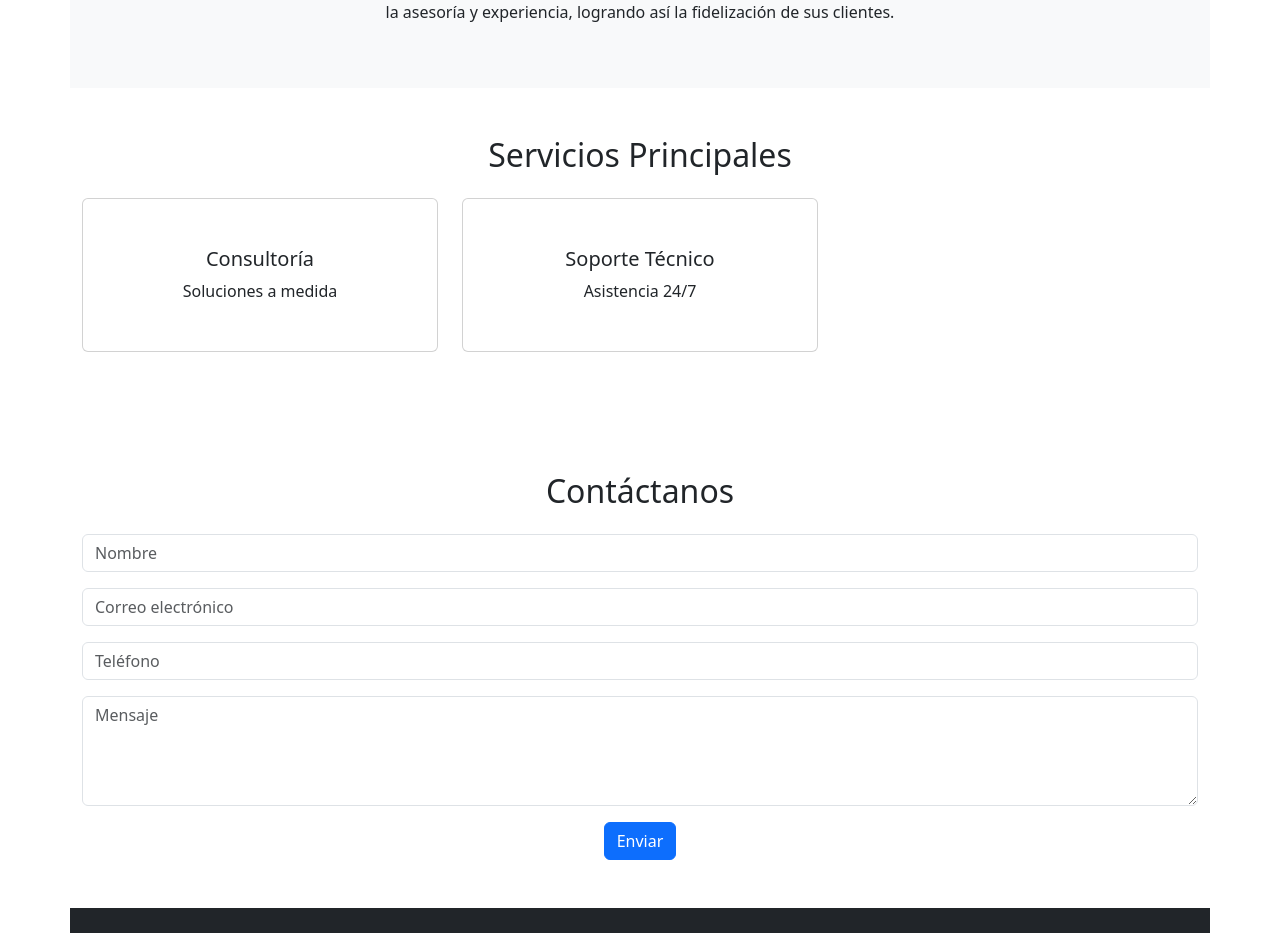
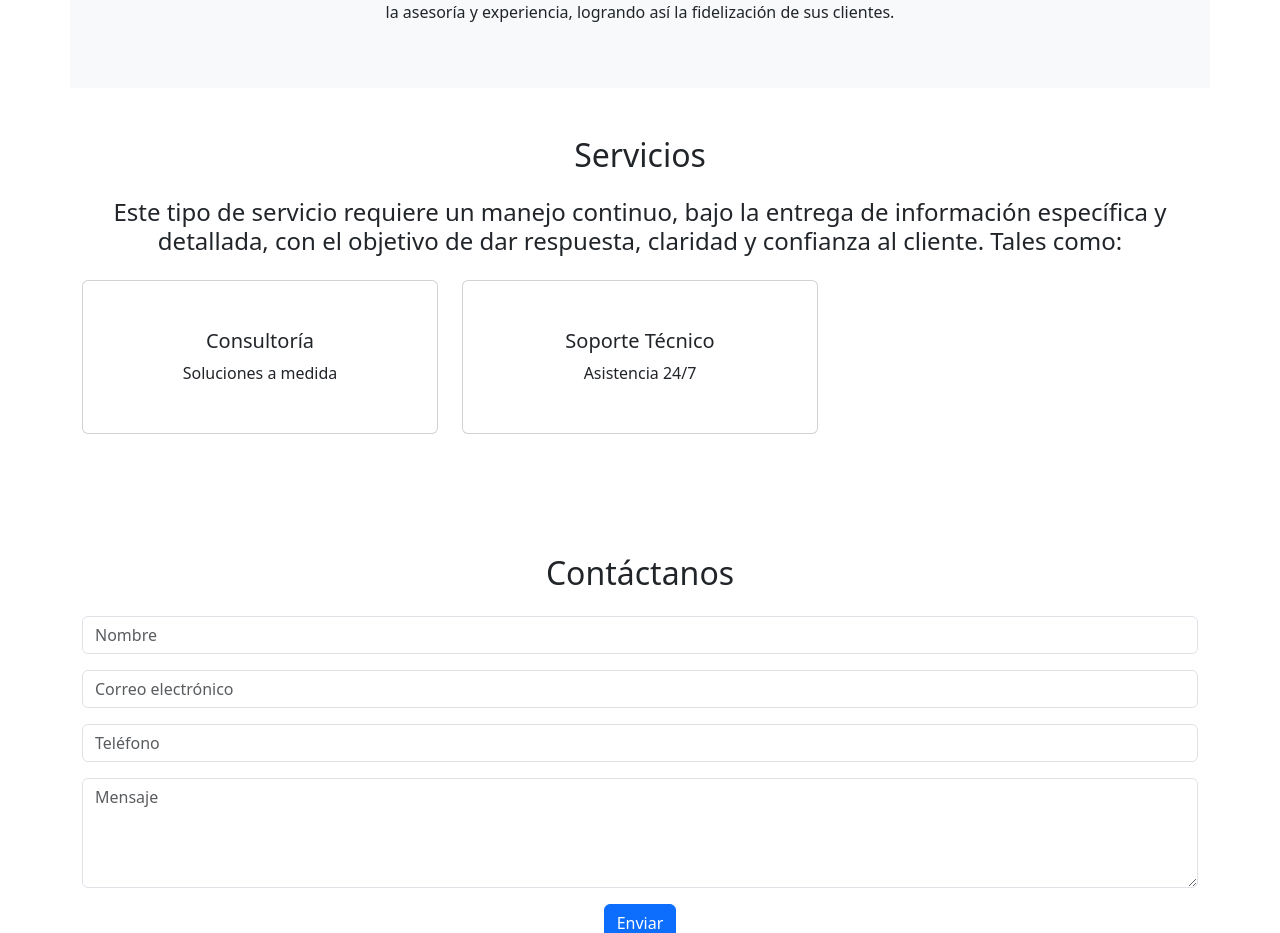
Before and after one commit to diegocmd20/Gajadacomex, a Vue app: page / in a window 1280 px wide. Shown: the part 800-1733 px from the top of the page. Built offline with nearby package versions, Linux system fonts and the light colour scheme.

Commit message:
ServiciosPreview.vue modified

```diff
--- a/src/components/ServiciosPreview.vue
+++ b/src/components/ServiciosPreview.vue
@@ -1,8 +1,11 @@
 <template>
     <section class="py-5" id="servicios">
         <div class="container">
-            <h2 class="mb-4 text-center">Servicios Principales</h2>
+            <h2 class="mb-4 text-center">Servicios</h2>
             <div class="row">
+                <h4 class="mb-4">Este tipo de servicio requiere un manejo continuo, bajo la entrega de información
+                    específica y detallada, con el objetivo de dar respuesta, claridad y confianza al cliente. Tales
+                    como:</h4>
                 <div v-for="(servicio, index) in serviciosPrincipales" :key="index" class="col-md-4 mb-4">
                     <div class="card h-100" data-aos="fade-up">
                         <div class="card-body">
```
